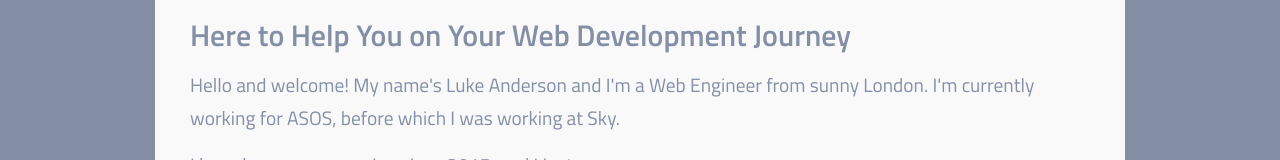
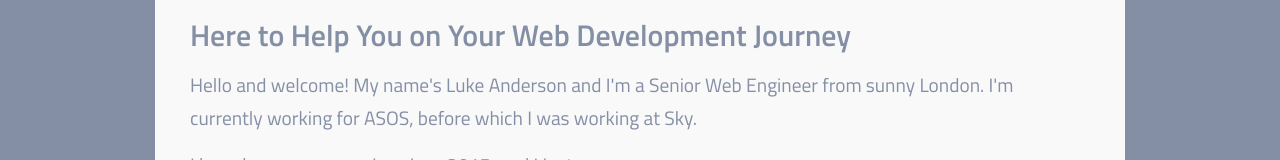
Before and after one commit to LukeTwomey/LukeTheWebDev, a Next.js app: page /about in a window 1280 px wide. Shown: the part 237-397 px from the top of the page. Built offline with nearby package versions, Linux system fonts and the light colour scheme.

Commit message:
Update job title

```diff
--- a/pages/about.js
+++ b/pages/about.js
@@ -25,7 +25,7 @@ export const About = () => {
         <p>
           Hello and welcome! My name's <span itemProp="givenName">Luke</span>{" "}
           <span itemProp="familyName">Anderson</span> and I'm a{" "}
-          <span itemProp="jobTitle">Web Engineer </span>
+          <span itemProp="jobTitle">Senior Web Engineer </span>
           from sunny London. I'm currently working for ASOS, before which I was
           working at Sky.
         </p>
```
